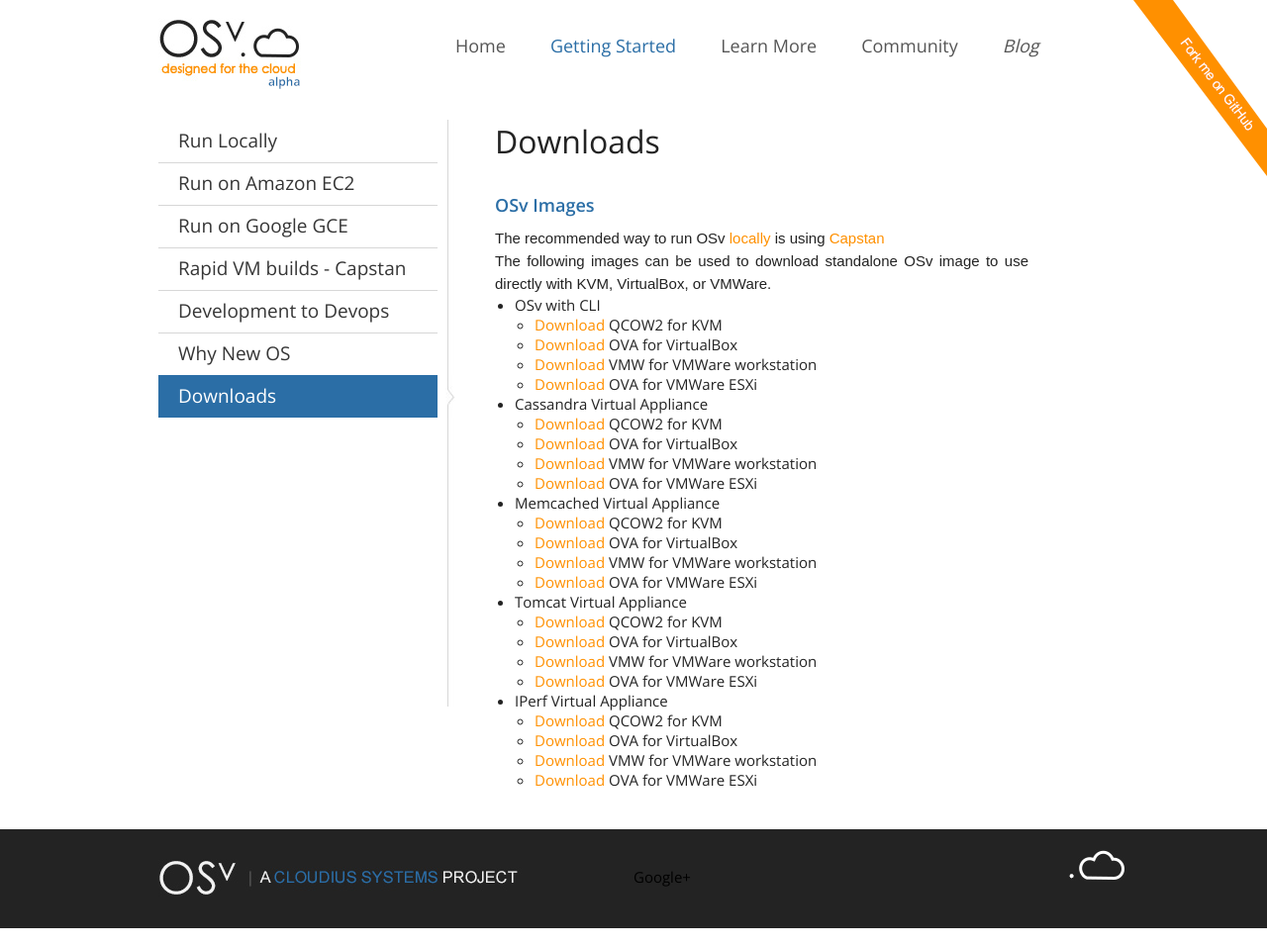
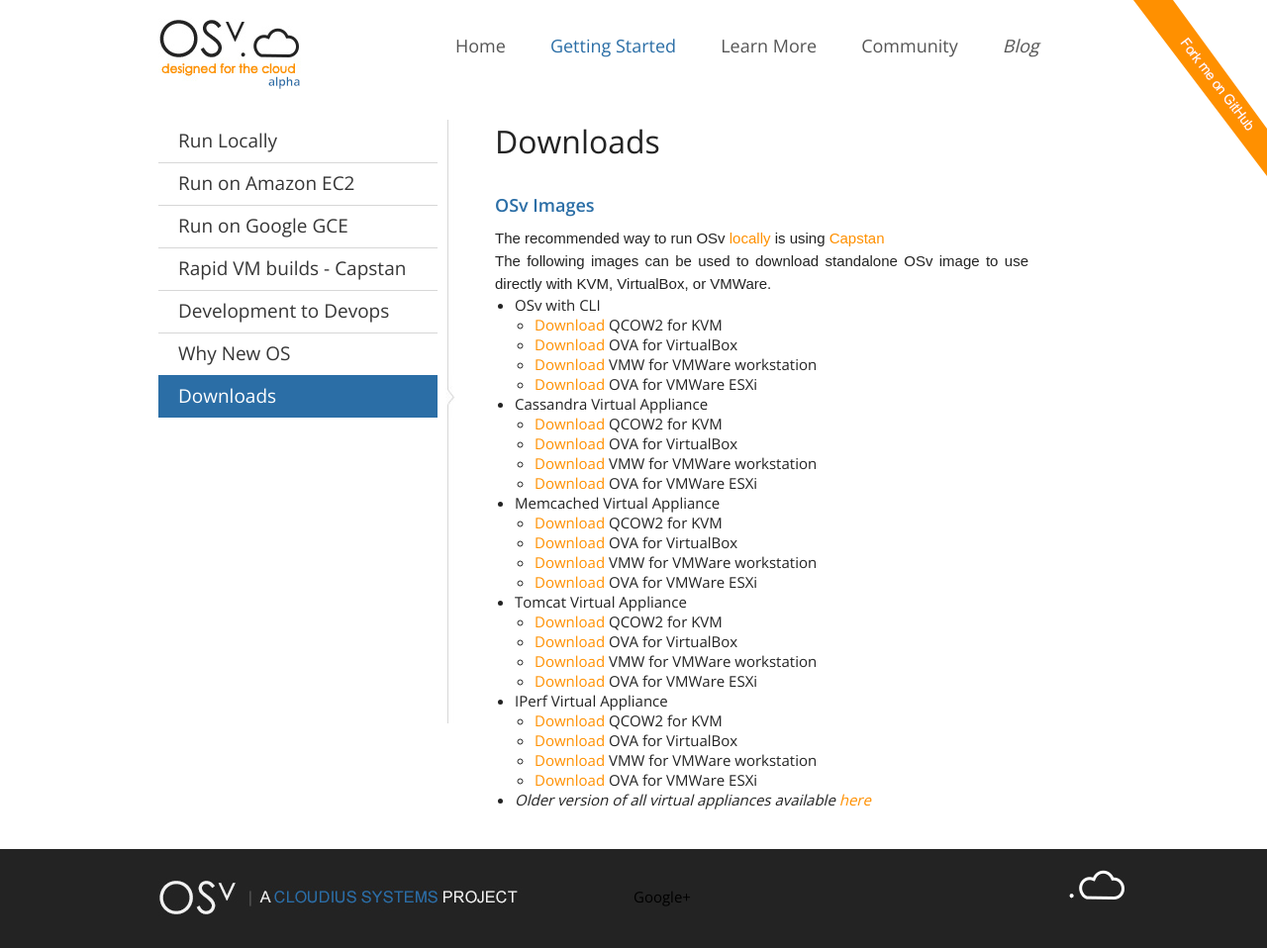
Before and after one commit to osv-io/osv-io.github.io, a Jekyll site: the page built from _posts/started/0000-01-20-downloads.md, in a window 1280 px wide. Shown: the whole page at 99% size. Built offline with Jekyll 4.4.1, drawn with Linux system fonts in a browser that asks for light colours.

Commit message:
add link to s3 directory

```diff
--- a/_posts/started/0000-01-20-downloads.md
+++ b/_posts/started/0000-01-20-downloads.md
@@ -64,3 +64,6 @@ use directly with KVM, VirtualBox, or VMWare.
   * [Download]({{page.iperf}}{{page.vbox}}) OVA for VirtualBox
   * [Download]({{page.iperf}}{{page.vmw}}) VMW for VMWare workstation
   * [Download]({{page.iperf}}{{page.esx}}) OVA for VMWare ESXi
+
+
+* *Older version of all virtual appliances available [here](http://s3.amazonaws.com/downloads.osv.io/index.html?prefix=cloudius/)*
```
